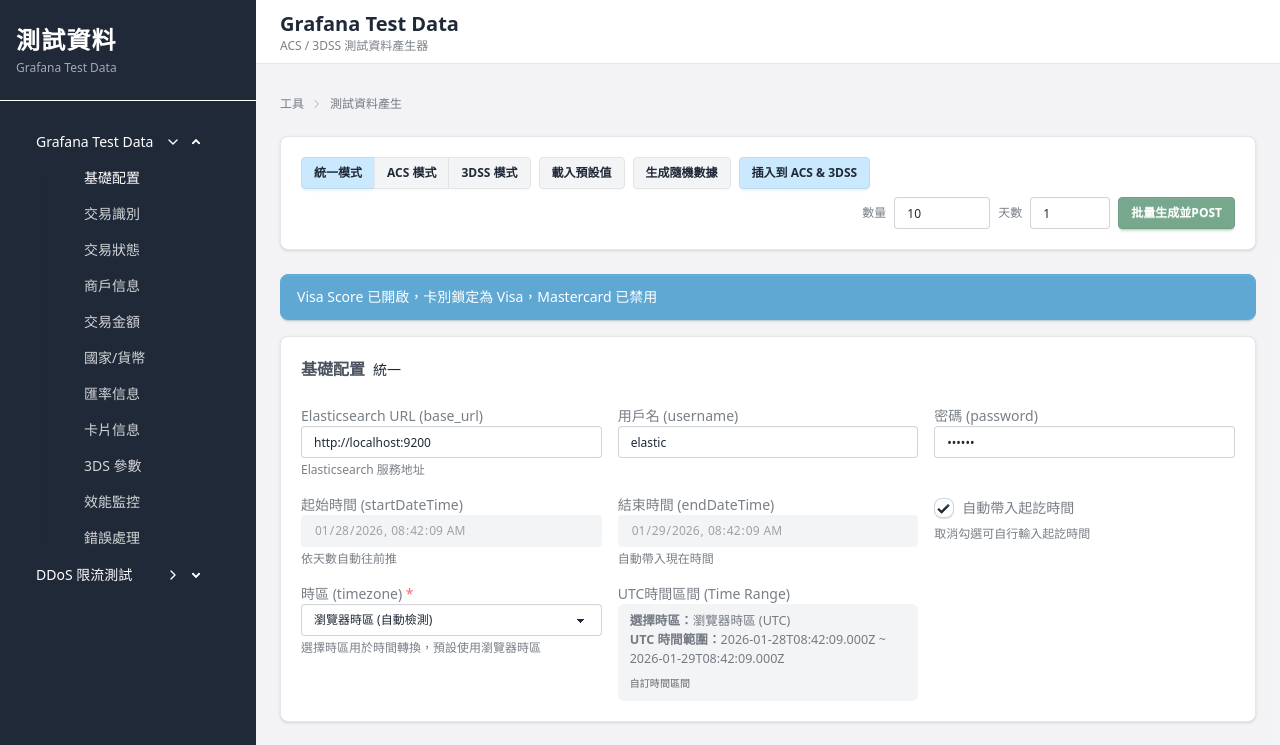
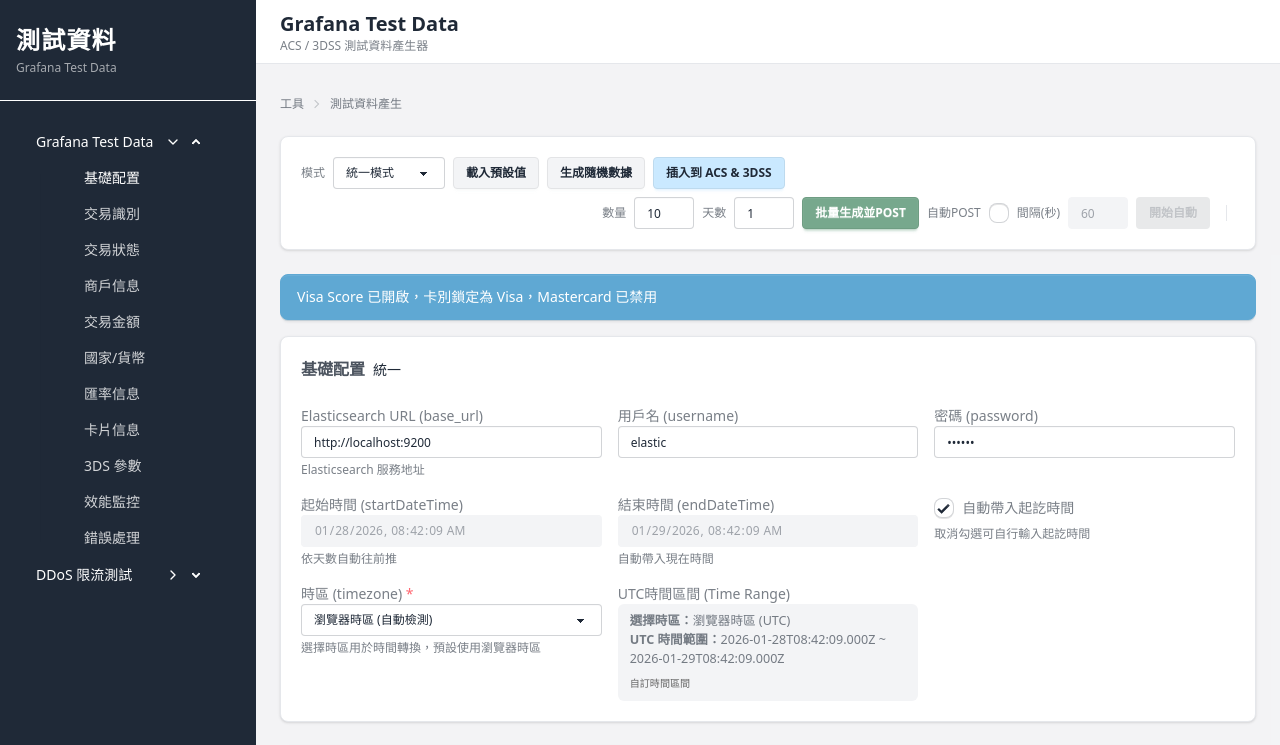
Before and after one commit to xclas721/Grafana-Test-data, a Vue app: page / in a window 1280 px wide. Shown: the top 745 px of the page. Built offline with nearby package versions, Linux system fonts and the light colour scheme.

Commit message:
優化layout

```diff
--- a/src/components/TestInputLayout.vue
+++ b/src/components/TestInputLayout.vue
@@ -19,6 +19,10 @@
   batchCount?: number
   batchDays?: number
   disableBatchDays?: boolean
+  scheduleEnabled?: boolean
+  scheduleIntervalSeconds?: number
+  nextRunInSeconds?: number
+  scheduleRunning?: boolean
 }>()
 
 const emit = defineEmits<{
@@ -29,6 +33,10 @@
   (e: 'batchInsert'): void
   (e: 'update:batchCount', value: number): void
   (e: 'update:batchDays', value: number): void
+  (e: 'update:scheduleEnabled', value: boolean): void
+  (e: 'update:scheduleIntervalSeconds', value: number): void
+  (e: 'startSchedule'): void
+  (e: 'stopSchedule'): void
 }>()
 
 const isUnified = computed(() => props.activeMode === 'unified')
@@ -133,35 +141,27 @@
               <li>測試資料產生</li>
             </ul>
           </div>
-          <div class="card bg-base-100 border border-base-300 shadow-sm">
+          <div class="sticky top-4 z-30">
+            <div class="card bg-base-100 border border-base-300 shadow-sm">
             <div class="card-body p-4 md:p-5">
               <div class="flex flex-wrap items-center gap-2">
-                <div class="join">
-                  <button
-                    id="unifiedMode"
-                    class="btn btn-sm join-item"
-                    :class="{ 'btn-primary': isUnified }"
-                    @click="emit('changeMode', 'unified')"
-                  >
-                    統一模式
-                  </button>
-                  <button
-                    id="acsMode"
-                    class="btn btn-sm join-item"
-                    :class="{ 'btn-primary': isAcs }"
-                    @click="emit('changeMode', 'acs')"
-                  >
-                    ACS 模式
-                  </button>
-                  <button
-                    id="dssMode"
-                    class="btn btn-sm join-item"
-                    :class="{ 'btn-primary': isDss }"
-                    @click="emit('changeMode', 'dss')"
-                  >
-                    3DSS 模式
-                  </button>
-                </div>
+                <label for="modeSelect" class="text-xs text-base-content/60">模式</label>
+                <select
+                  id="modeSelect"
+                  class="select select-bordered select-sm w-28"
+                  :value="props.activeMode"
+                  @change="
+                    (event) =>
+                      emit(
+                        'changeMode',
+                        (event.target as HTMLSelectElement).value as 'unified' | 'acs' | 'dss'
+                      )
+                  "
+                >
+                  <option value="unified">統一模式</option>
+                  <option value="acs">ACS 模式</option>
+                  <option value="dss">3DSS 模式</option>
+                </select>
                 <button class="btn btn-sm" @click="emit('loadDefaults')">載入預設值</button>
                 <button class="btn btn-sm" @click="emit('generateRandom')">生成隨機數據</button>
                 <button class="btn btn-sm btn-primary" @click="emit('insertData')">
@@ -173,7 +173,7 @@
                     type="number"
                     id="batchCount"
                     :value="props.batchCount ?? 10"
-                    class="input input-bordered input-sm w-24"
+                    class="input input-bordered input-sm w-15"
                     placeholder="10"
                     @input="
                       (event) =>
@@ -188,11 +188,13 @@
                     type="number"
                     id="batchDays"
                     :value="props.batchDays ?? 1"
-                    class="input input-bordered input-sm w-20"
+                    class="input input-bordered input-sm w-15 "
                     placeholder="1"
                     :disabled="props.disableBatchDays"
                     :title="
-                      props.disableBatchDays ? '手動時間區間時不使用天數' : '生成多少天的數據'
+                      props.disableBatchDays
+                        ? '手動時間區間或自動POST時不使用天數'
+                        : '生成多少天的數據'
                     "
                     @input="
                       (event) =>
@@ -205,9 +207,54 @@
                   <button class="btn btn-sm btn-success" @click="emit('batchInsert')">
                     批量生成並POST
                   </button>
+                  <label class="text-xs text-base-content/60">自動POST</label>
+                  <input
+                    type="checkbox"
+                    class="checkbox checkbox-sm"
+                    :checked="props.scheduleEnabled"
+                    @change="
+                      (event) =>
+                        emit(
+                          'update:scheduleEnabled',
+                          (event.target as HTMLInputElement).checked
+                        )
+                    "
+                  />
+                  <label for="scheduleIntervalSeconds" class="text-xs text-base-content/60"
+                    >間隔(秒)</label
+                  >
+                  <input
+                    type="number"
+                    id="scheduleIntervalSeconds"
+                    :value="props.scheduleIntervalSeconds ?? 60"
+                    class="input input-bordered input-sm w-15"
+                    min="1"
+                    placeholder="60"
+                    :disabled="!props.scheduleEnabled"
+                    @input="
+                      (event) =>
+                        emit(
+                          'update:scheduleIntervalSeconds',
+                          Math.max(1, Number((event.target as HTMLInputElement).value || 1))
+                        )
+                    "
+                  />
+                  <button
+                    class="btn btn-sm"
+                    :class="props.scheduleRunning ? 'btn-error' : 'btn-accent'"
+                    :disabled="!props.scheduleEnabled"
+                    @click="props.scheduleRunning ? emit('stopSchedule') : emit('startSchedule')"
+                  >
+                    {{ props.scheduleRunning ? '停止自動' : '開始自動' }}
+                  </button>
+                  <span v-if="props.scheduleRunning" class="text-xs text-base-content/60">
+                    下一次：{{ props.nextRunInSeconds ?? 0 }} 秒
+                  </span>
+                  <div class="mx-2 h-4 w-px bg-base-300"></div>
                 </div>
               </div>
             </div>
+          </div>
           </div>
           <slot />
         </div>
--- a/src/views/TestInput.vue
+++ b/src/views/TestInput.vue
@@ -1,5 +1,5 @@
 <script setup lang="ts">
-import { ref } from 'vue'
+import { ref, onBeforeUnmount } from 'vue'
 import TestInputLayout from '@/components/TestInputLayout.vue'
 import TestInputForm from '@/components/TestInputForm.vue'
 import NotificationPanel from '@/components/NotificationPanel.vue'
@@ -12,6 +12,12 @@
 const batchCount = ref(10)
 const batchDays = ref(1)
 const enableAutoTimeRange = ref(true)
+const scheduleEnabled = ref(false)
+const scheduleIntervalSeconds = ref(60)
+const nextRunInSeconds = ref(0)
+const scheduleRunning = ref(false)
+const scheduleBusy = ref(false)
+let scheduleTimer: number | null = null
 
 function onChangeMode(m: 'unified' | 'acs' | 'dss') {
   mode.value = m
@@ -33,15 +39,79 @@
   void batchInsert()
 }
 
+function clearScheduleTimer() {
+  if (scheduleTimer !== null) {
+    window.clearInterval(scheduleTimer)
+    scheduleTimer = null
+  }
+}
+
+async function runScheduledBatch() {
+  if (scheduleBusy.value) return
+  scheduleBusy.value = true
+  try {
+    await batchInsert()
+  } finally {
+    scheduleBusy.value = false
+  }
+}
+
+function onStartSchedule() {
+  if (!scheduleEnabled.value || scheduleRunning.value) return
+  batchDays.value = 0
+  scheduleRunning.value = true
+  nextRunInSeconds.value = Math.max(1, Math.floor(scheduleIntervalSeconds.value || 1))
+  void runScheduledBatch()
+  clearScheduleTimer()
+  scheduleTimer = window.setInterval(() => {
+    if (!scheduleRunning.value) return
+    if (nextRunInSeconds.value <= 1) {
+      nextRunInSeconds.value = Math.max(1, Math.floor(scheduleIntervalSeconds.value || 1))
+      void runScheduledBatch()
+      return
+    }
+    nextRunInSeconds.value -= 1
+  }, 1000)
+}
+
+function onStopSchedule() {
+  scheduleRunning.value = false
+  clearScheduleTimer()
+}
+
+function onToggleScheduleEnabled(value: boolean) {
+  scheduleEnabled.value = value
+  if (value) {
+    batchDays.value = 0
+  } else {
+    onStopSchedule()
+  }
+}
+
+function onUpdateScheduleIntervalSeconds(value: number) {
+  scheduleIntervalSeconds.value = value
+  if (scheduleRunning.value) {
+    nextRunInSeconds.value = Math.max(1, Math.floor(value || 1))
+  }
+}
+
+onBeforeUnmount(() => {
+  onStopSchedule()
+})
+
 async function insertOnce() {
   try {
     const form = formRef.value
     if (!form) return
     const data = form.getFormData?.()
     if (!data) return
-  if (data.enableCustomTimeRange === 'on' && data.enableAutoTimeRange === 'on') {
-    form.updateCustomTimeRangeFromNow?.()
-  }
+    const refreshNowOnly = batchDays.value === 0
+    if (
+      refreshNowOnly ||
+      (data.enableCustomTimeRange === 'on' && data.enableAutoTimeRange === 'on')
+    ) {
+      form.updateCustomTimeRangeFromNow?.()
+    }
     if (
       data.enableCustomTimeRange === 'on' &&
       (!data.startDateTime || !data.endDateTime)
@@ -162,23 +232,28 @@
   const panel = panelRef.value
   if (!form || !panel) return
   const total = Math.max(1, parseInt(String(batchCount.value || 10)))
-  const days = Math.max(1, parseInt(String(batchDays.value || 1)))
+  const days = Math.max(0, parseInt(String(batchDays.value || 0)))
   if (
-    form.getFormData?.()?.enableCustomTimeRange === 'on' &&
-    form.getFormData?.()?.enableAutoTimeRange === 'on'
+    days === 0 ||
+    (form.getFormData?.()?.enableCustomTimeRange === 'on' &&
+      form.getFormData?.()?.enableAutoTimeRange === 'on')
   ) {
     form.updateCustomTimeRangeFromNow?.()
   }
   panel.show?.('正在批量處理...', total)
-  panel.addLog?.('info', `開始批量處理，共 ${total} 筆，天數 ${days}`)
+  panel.addLog?.(
+    'info',
+    `開始批量處理，共 ${total} 筆，天數 ${days}${days === 0 ? '（當前時間）' : ''}`
+  )
   const errorDetails: string[] = []
   // 計算每天分配
   const dailyCounts: number[] = []
-  const average = Math.max(1, Math.floor(total / days))
+  const distributionDays = Math.max(1, days)
+  const average = Math.max(1, Math.floor(total / distributionDays))
   let remaining = total
-  for (let d = 0; d < days; d++) {
+  for (let d = 0; d < distributionDays; d++) {
     const take =
-      d === days - 1
+      d === distributionDays - 1
         ? remaining
         : Math.min(remaining, Math.max(1, average + Math.floor((Math.random() - 0.5) * average)))
     dailyCounts.push(take)
@@ -349,12 +424,20 @@
     :activeMode="mode"
     v-model:batchCount="batchCount"
     v-model:batchDays="batchDays"
-    :disableBatchDays="!enableAutoTimeRange"
+    :disableBatchDays="!enableAutoTimeRange || scheduleEnabled"
+    :scheduleEnabled="scheduleEnabled"
+    :scheduleIntervalSeconds="scheduleIntervalSeconds"
+    :nextRunInSeconds="nextRunInSeconds"
+    :scheduleRunning="scheduleRunning"
     @changeMode="onChangeMode"
     @loadDefaults="onLoadDefaults"
     @generateRandom="onGenerateRandom"
     @insertData="onInsertData"
     @batchInsert="onBatchInsert"
+    @update:scheduleEnabled="onToggleScheduleEnabled"
+    @update:scheduleIntervalSeconds="onUpdateScheduleIntervalSeconds"
+    @startSchedule="onStartSchedule"
+    @stopSchedule="onStopSchedule"
   >
     <TestInputForm
       ref="formRef"
```
Also changed, not shown: src/components/TestInputForm.vue (indentation only), 1 other file (tests, documents, lock files or other folders).
